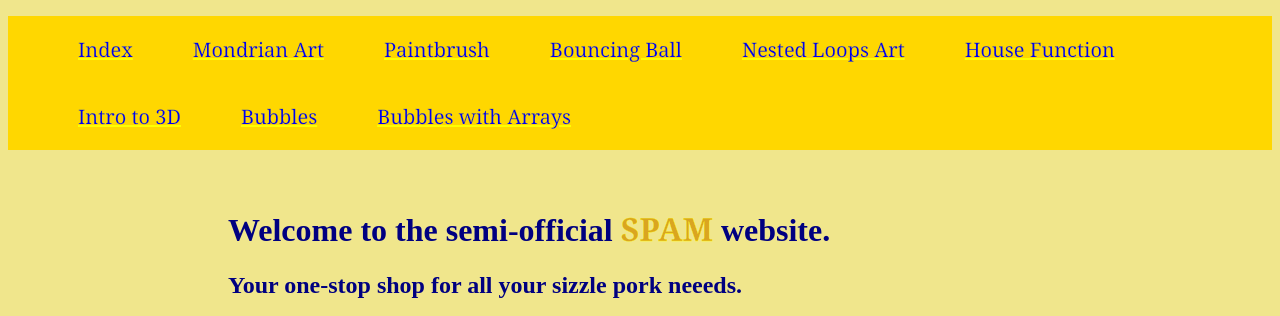
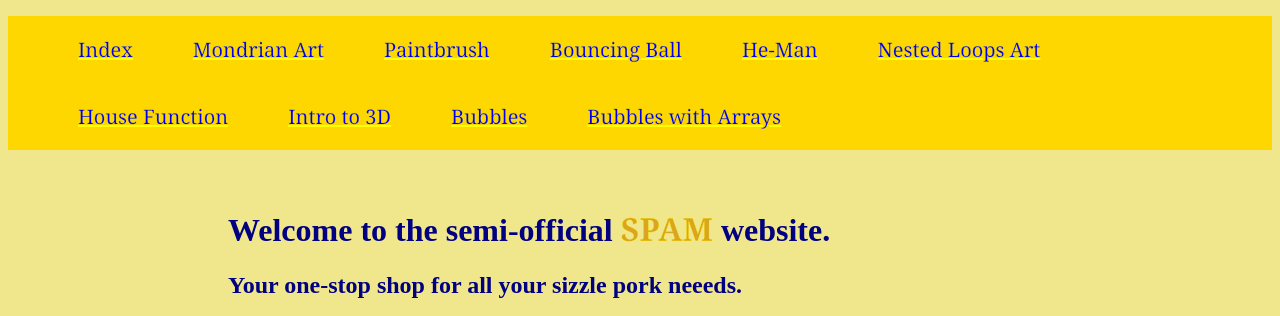
Before and after one commit to neisaah/neisaah.github.io, a plain HTML site: page index.html in a window 1280 px wide. Shown: the top 316 px of the page. Drawn offline with nearby package versions, Linux system fonts and the light colour scheme; some packages are replaced by stand-ins of ours.

Commit message:
Update index.html

```diff
--- a/index.html
+++ b/index.html
@@ -12,6 +12,7 @@
       <li class = "menu"><a href = "neisaah.github.io/mondrian.html">Mondrian Art</a></li>
       <li class = "menu"><a href = "neisaah.github.io/paintbrush.html">Paintbrush</a></li>
       <li class = "menu"><a href = "neisaah.github.io/bouncingball.html">Bouncing Ball</a></li>
+      <li class = "menu"><a href = "https://editor.p5js.org/neisa/sketches/0Cp6e9QQQ">He-Man</a></li>
       <li class = "menu"><a href = "neisaah.github.io/nestedloops.html">Nested Loops Art</a></li>
       <li class = "menu"><a href = "neisaah.github.io/house.html">House Function</a></li>
       <li class = "menu"><a href = "neisaah.github.io/intro3d.html">Intro to 3D</a></li>
```
